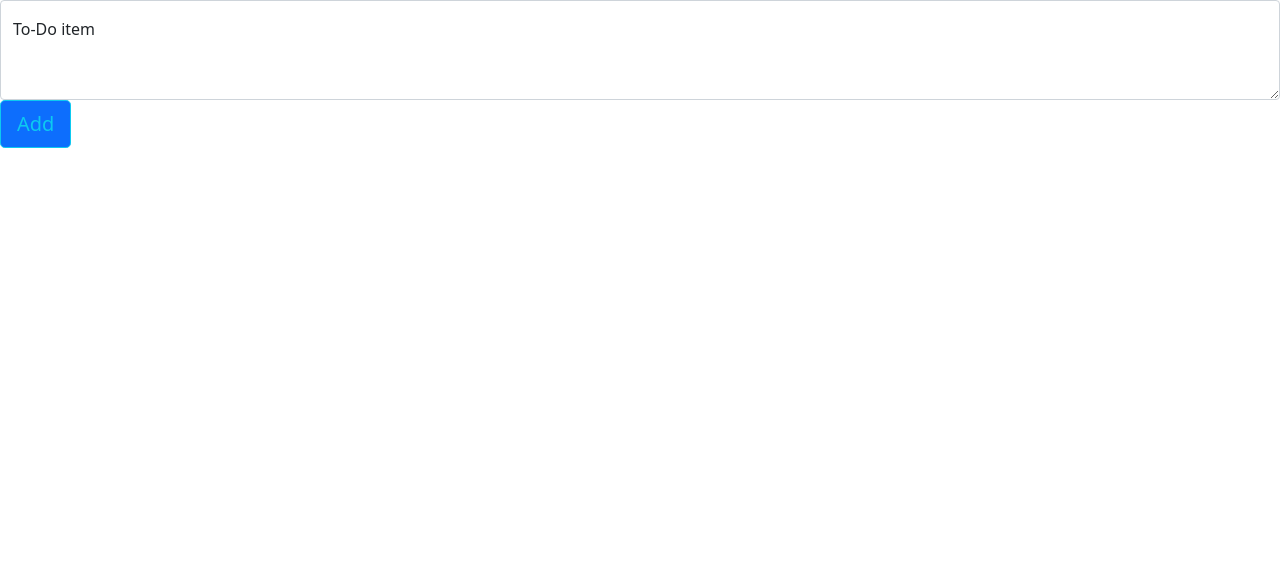
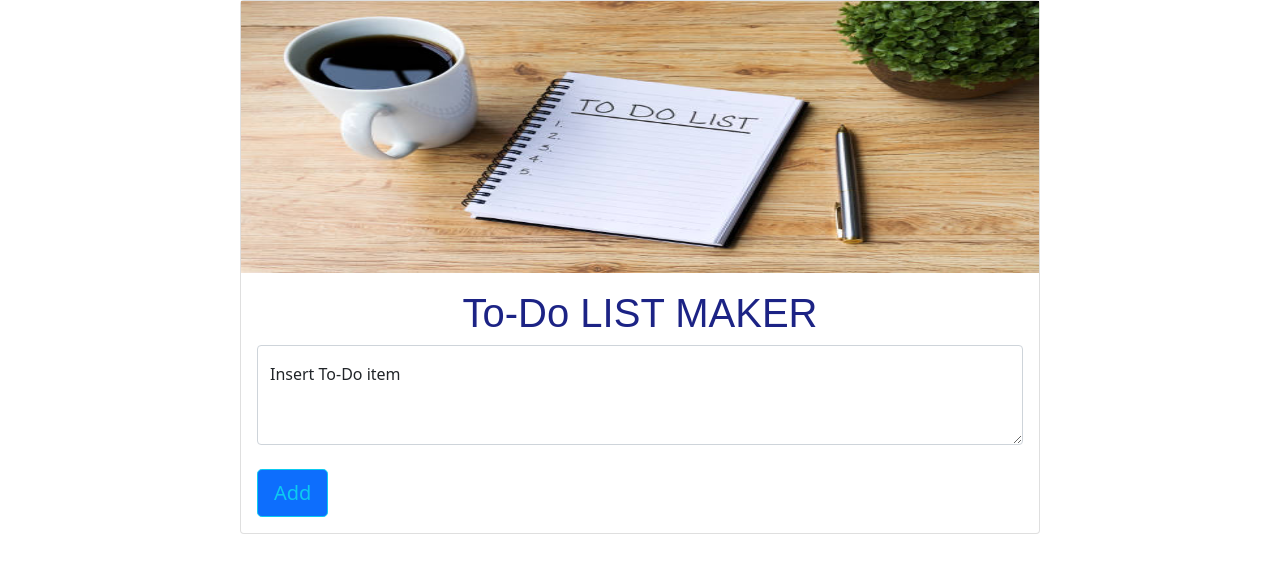
Before and after one commit to UpekshaHerath/To-Do-app, a plain HTML site: page index.html in a window 1280 px wide. Drawn offline with nearby package versions, Linux system fonts and the light colour scheme.

Commit message:
made the GUI

```diff
--- a/functions.js
+++ b/functions.js
@@ -1 +1,6 @@
-console.log('name is Upe');
+let textArea = document.getElementById('floatingTextarea');
+let add_button = document.getElementById('add_button');
+
+add_button.onclick = function() {
+    console.log(`The inputs : ${textArea.value}`);
+}
--- a/index.html
+++ b/index.html
@@ -6,14 +6,22 @@
     <meta name="viewport" content="width=device-width, initial-scale=1.0">
     <title>To-Do</title>
     <link href="https://cdn.jsdelivr.net/npm/bootstrap@5.0.2/dist/css/bootstrap.min.css" rel="stylesheet" integrity="sha384-EVSTQN3/azprG1Anm3QDgpJLIm9Nao0Yz1ztcQTwFspd3yD65VohhpuuCOmLASjC" crossorigin="anonymous">
+    <link rel="stylesheet" href="style.css">
 </head>
 <body>
-    <div class="form-floating">
-        <textarea class="form-control" placeholder="Leave a comment here" id="floatingTextarea" style="height: 100px; font-size:xx-large"></textarea>
-        <label for="floatingTextarea">To-Do item</label>
+    <div class="card" style="width: 50rem;">
+        <img class="card-img-top; img-responsive" style="height: 17rem; width: auto;" src="images/todo_CoverPhoto.jpg" alt="Card image cap">
+        <div class="card-body">
+          <h1 class="card-title">To-Do LIST MAKER</h1>
+          <div class="form-floating">
+            <textarea class="form-control" placeholder="Leave a comment here" id="floatingTextarea" style="height: 100px; font-size:xx-large"></textarea>
+            <label for="floatingTextarea">Insert To-Do item</label>
+          </div>
+          <br>
+        <button class="btn btn-outline-info btn-primary btn-lg" id="add_button"> Add </button>
+        </div>
       </div>
 
-    <button class="btn btn-outline-info btn-primary btn-lg"> Add </button>
     <script src="https://cdn.jsdelivr.net/npm/bootstrap@5.0.2/dist/js/bootstrap.bundle.min.js" integrity="sha384-MrcW6ZMFYlzcLA8Nl+NtUVF0sA7MsXsP1UyJoMp4YLEuNSfAP+JcXn/tWtIaxVXM" crossorigin="anonymous"></script>
     <script src="functions.js"></script>
 </body>
--- /dev/null
+++ b/style.css
@@ -0,0 +1,12 @@
+.card {
+    margin: 0 auto;
+    float: none;
+    margin-bottom: 10px;
+}
+
+.card-title {
+    text-align: center;
+    color: #1c2385;
+    font-family:fantasy;
+
+}
```
Also changed, not shown: images/todo_CoverPhoto.jpg (added).
